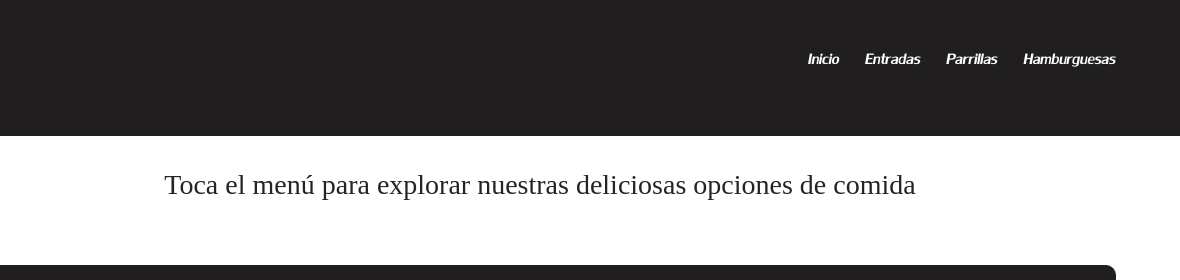
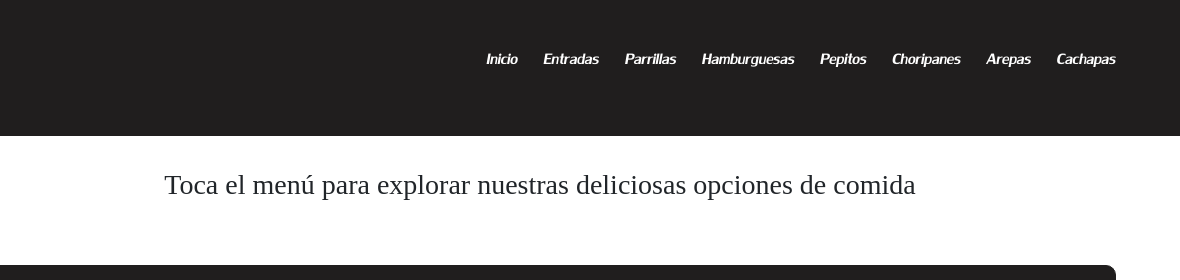
Before and after one commit to JoseR-Vargas/AvilaGrill, a plain HTML site: page pages/Appetizers.html in a window 1280 px wide. Shown: the top 280 px of the page, 100-1280 px from the left. Drawn offline with nearby package versions, Linux system fonts and the light colour scheme; a web font is replaced by a local one.

Commit message:
changesSpañol

```diff
--- a/pages/Appetizers.html
+++ b/pages/Appetizers.html
@@ -31,6 +31,10 @@
                 <li><a href="./Appetizers.html" target="_blank">Entradas</a></li>
                 <li><a href="./FromThegrill.htm" target="_blank">Parrillas</a></li>
                 <li><a href="./Burguers.html" target="_blank">Hamburguesas</a></li>
+                <li><a href="#" target="_blank">Pepitos</a></li>
+                <li><a href="#" target="_blank">Choripanes</a></li>
+                <li><a href="#" target="_blank">Arepas</a></li>
+                <li><a href="#" target="_blank">Cachapas</a></li>
 
                 <!-- <li><a href="#">Trabaja con nosotros</a></li> -->
             </ul>
```
Also changed, not shown: index.html (+2 -2 lines).
